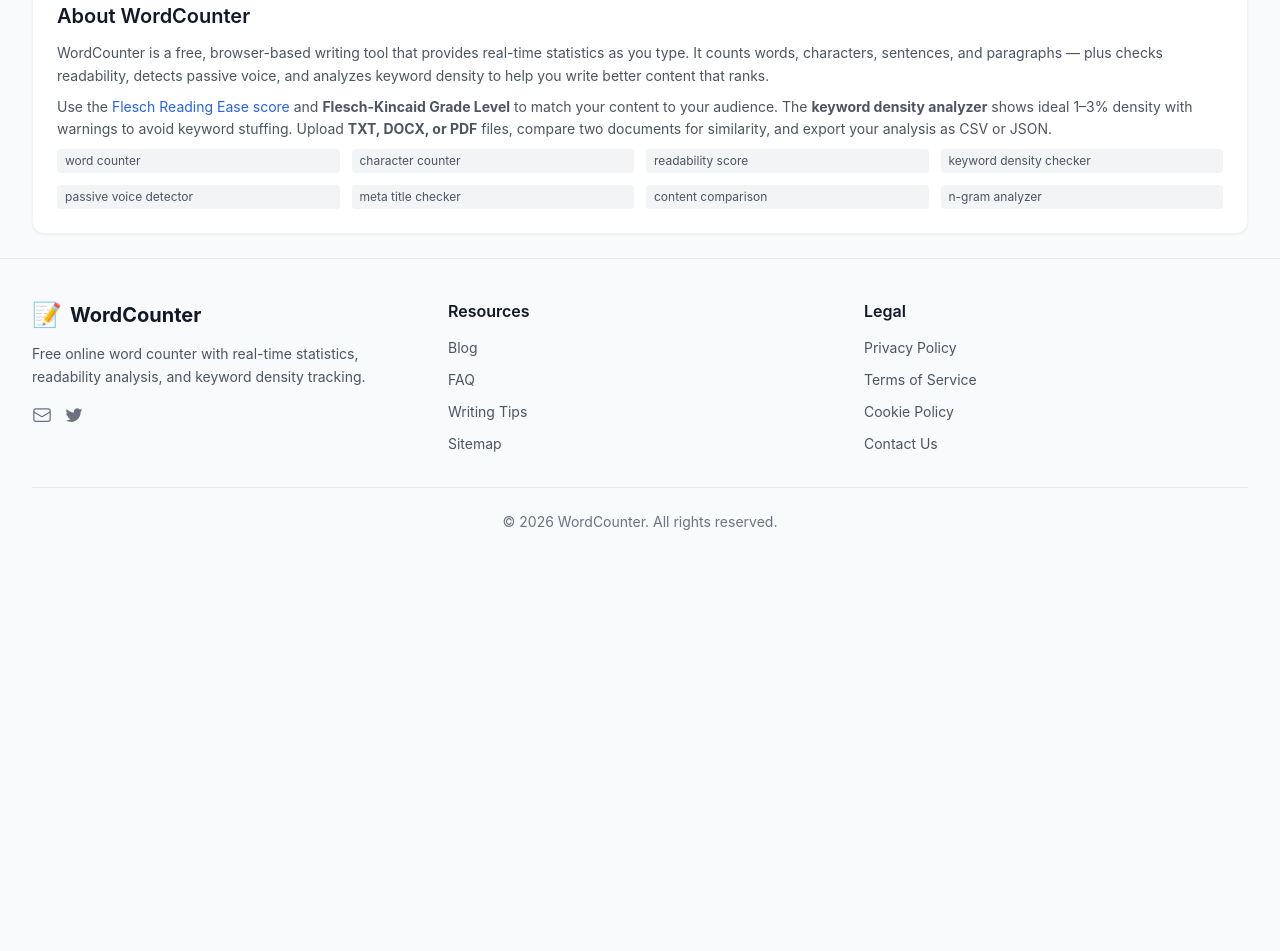
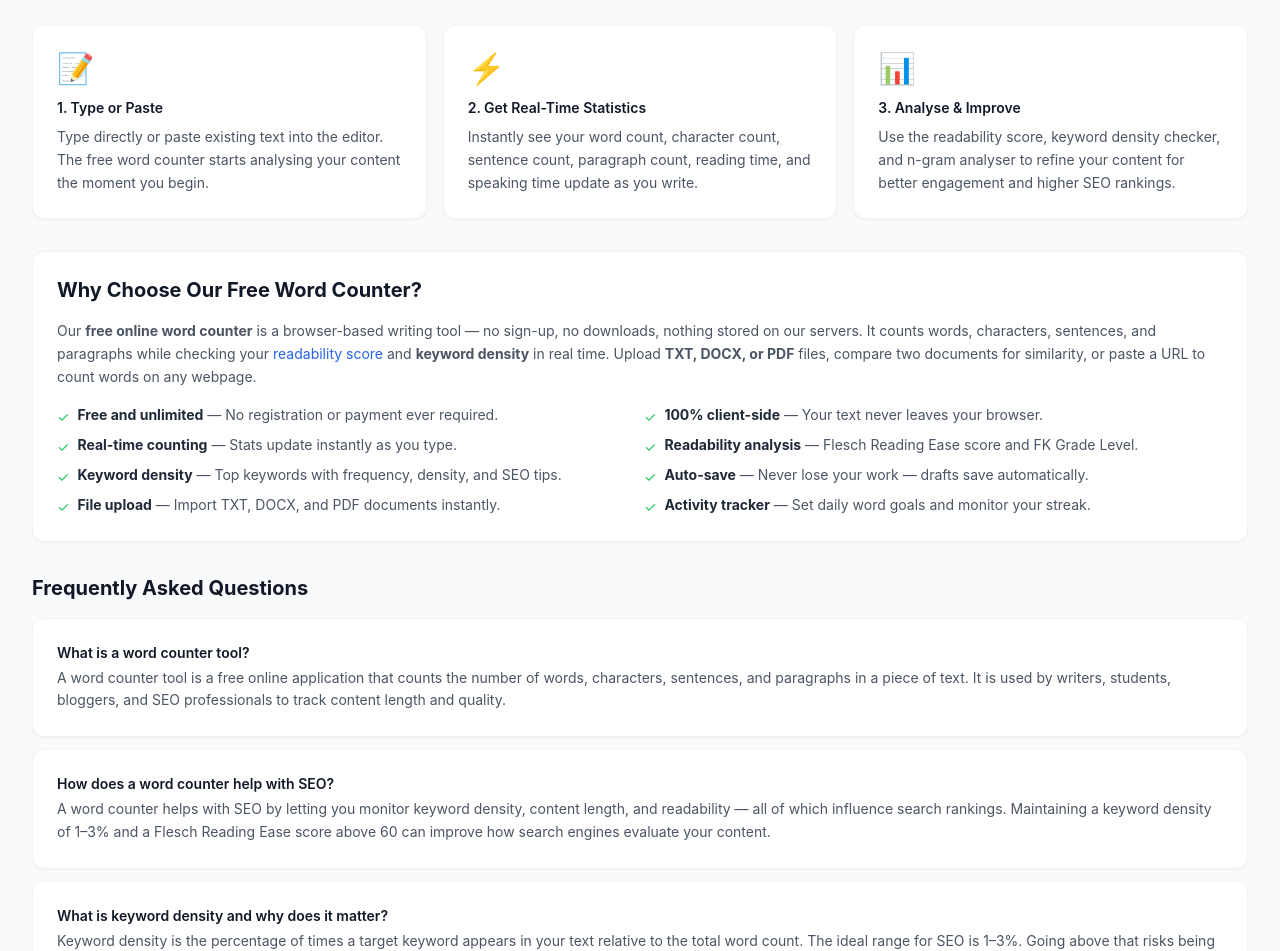
Before and after one commit to nodk69/wordcount, a React (Create React App) app: page / in a window 1280 px wide. Shown: the part 2268-3219 px from the top of the page. Before the commit the page ends 2840 px from the top, so only its background shows below. Built offline with nearby package versions, Linux system fonts and the light colour scheme; the HTML template or start-up script is replaced by a standard one.

Commit message:
Fix some issues

```diff
--- a/public/index.html
+++ b/public/index.html
@@ -16,8 +16,8 @@
     <meta name="theme-color" content="#2563eb" />
 
     <!-- Primary Meta Tags -->
-    <title>Word Counter - Free Online Word &amp; Character Counter Tool | CountsYourWords</title>
-    <meta name="description" content="Free online word counter. Count words, characters, sentences & paragraphs instantly. Check readability score, keyword density, and writing time. Free for writers, students, and SEO pros." />
+    <title>Free Online Word Counter &amp; Character Counter Tool 2026</title>
+    <meta name="description" content="Free online word counter. Count words, characters, sentences & paragraphs instantly. Check readability score, keyword density, and writing time instantly." />
     <meta name="keywords" content="word counter, character counter, word count, readability score, keyword density, writing tool, text analyzer, count words online, free word counter, SEO tool, sentence counter, paragraph counter" />
     <meta name="robots" content="index, follow" />
     <meta name="author" content="CountsYourWords" />
@@ -42,7 +42,7 @@
     <meta name="twitter:description" content="Count words, characters, sentences & paragraphs instantly. Free writing tool with readability analysis." />
     <meta name="twitter:image" content="https://countsyourwords.netlify.app/logo192.png" />
 
-    <!-- Schema.org Structured Data -->
+    <!-- Schema: WebApplication -->
     <script type="application/ld+json">
     {
       "@context": "https://schema.org",
@@ -58,6 +58,61 @@
         "price": "0",
         "priceCurrency": "USD"
       }
+    }
+    </script>
+
+    <!-- Schema: Organization (Identity) -->
+    <script type="application/ld+json">
+    {
+      "@context": "https://schema.org",
+      "@type": "Organization",
+      "name": "CountsYourWords",
+      "url": "https://countsyourwords.netlify.app",
+      "description": "Free online word counter with real-time statistics, readability analysis, and keyword density tracking.",
+      "email": "hello@wordcounter.app",
+      "sameAs": ["https://twitter.com/wordcounterapp"]
+    }
+    </script>
+
+    <!-- Schema: FAQ -->
+    <script type="application/ld+json">
+    {
+      "@context": "https://schema.org",
+      "@type": "FAQPage",
+      "mainEntity": [
+        {
+          "@type": "Question",
+          "name": "What is a word counter tool?",
+          "acceptedAnswer": {
+            "@type": "Answer",
+            "text": "A word counter tool is an online application that counts the number of words, characters, sentences, and paragraphs in a given text. It is essential for writers, students, and SEO professionals who need to track content length and quality."
+          }
+        },
+        {
+          "@type": "Question",
+          "name": "How does a word counter help with SEO?",
+          "acceptedAnswer": {
+            "@type": "Answer",
+            "text": "Word counters help with SEO by letting you track keyword density, readability scores, and content length — all important factors for search engine rankings. Maintaining a keyword density of 1–3% and a Flesch Reading Ease score above 60 can improve your content's visibility."
+          }
+        },
+        {
+          "@type": "Question",
+          "name": "What is keyword density and why does it matter?",
+          "acceptedAnswer": {
+            "@type": "Answer",
+            "text": "Keyword density is the percentage of times a keyword appears in your text relative to the total word count. The ideal range for SEO is 1–3%. Going above that can be seen as keyword stuffing, which search engines penalise."
+          }
+        },
+        {
+          "@type": "Question",
+          "name": "What is a good Flesch Reading Ease score?",
+          "acceptedAnswer": {
+            "@type": "Answer",
+            "text": "A Flesch Reading Ease score between 60 and 70 is considered good for standard web content. Scores above 70 are easy to read for most adults; scores below 30 indicate complex, technical writing such as academic papers or legal documents."
+          }
+        }
+      ]
     }
     </script>
 
--- a/src/pages/Home.jsx
+++ b/src/pages/Home.jsx
@@ -60,8 +60,8 @@
   const historyTimerRef = useRef(null);
 
   usePageMeta({
-    title: 'Free Online Word Counter 2026',
-    description: 'Free online word counter. Count words, characters, sentences & paragraphs instantly. Check readability score, keyword density, and writing time. Free for writers, students, and SEO pros.',
+    title: 'Free Word Counter & Character Counter Tool 2026',
+    description: 'Free online word counter. Count words, characters, sentences & paragraphs instantly. Check readability score, keyword density, and writing time instantly.',
     path: '/',
   });
 
@@ -193,34 +193,83 @@
         onClear={clearHistory}
       />
 
-      <section className="mt-10 section-card">
-        <h2 className="text-xl font-semibold text-gray-900 dark:text-white mb-3">About WordCounter</h2>
-        <div className="text-sm text-gray-600 dark:text-gray-400 space-y-2 leading-relaxed">
-          <p>
-            WordCounter is a free, browser-based writing tool that provides real-time statistics as you type.
-            It counts words, characters, sentences, and paragraphs — plus checks readability, detects passive
-            voice, and analyzes keyword density to help you write better content that ranks.
-          </p>
-          <p>
-            Use the{' '}
-            <a href="https://en.wikipedia.org/wiki/Flesch%E2%80%93Kincaid_readability_tests" target="_blank" rel="noopener noreferrer" className="text-primary hover:text-primary-dark">
-              Flesch Reading Ease score
-            </a>{' '}
-            and <strong>Flesch-Kincaid Grade Level</strong> to match your content to your audience.
-            The <strong>keyword density analyzer</strong> shows ideal 1–3% density with warnings to avoid keyword
-            stuffing. Upload <strong>TXT, DOCX, or PDF</strong> files, compare two documents for similarity,
-            and export your analysis as CSV or JSON.
-          </p>
-          <div className="grid grid-cols-2 sm:grid-cols-4 gap-3 mt-3">
-            {[
-              ['word counter', 'character counter'],
-              ['readability score', 'keyword density checker'],
-              ['passive voice detector', 'meta title checker'],
-              ['content comparison', 'n-gram analyzer'],
-            ].flat().map((kw) => (
-              <span key={kw} className="text-xs bg-gray-100 dark:bg-dark px-2 py-1 rounded text-gray-600 dark:text-gray-400">{kw}</span>
-            ))}
-          </div>
+      {/* ── How It Works ─────────────────────────────────────────────── */}
+      <section className="mt-10">
+        <h2 className="text-xl font-bold text-gray-900 dark:text-white mb-5">How Our Word Counter Tool Works</h2>
+        <div className="grid grid-cols-1 md:grid-cols-3 gap-4">
+          {[
+            { icon: '📝', step: '1. Type or Paste', body: 'Type directly or paste existing text into the editor. The free word counter starts analysing your content the moment you begin.' },
+            { icon: '⚡', step: '2. Get Real-Time Statistics', body: 'Instantly see your word count, character count, sentence count, paragraph count, reading time, and speaking time update as you write.' },
+            { icon: '📊', step: '3. Analyse & Improve', body: 'Use the readability score, keyword density checker, and n-gram analyser to refine your content for better engagement and higher SEO rankings.' },
+          ].map(({ icon, step, body }) => (
+            <div key={step} className="section-card">
+              <div className="text-3xl mb-3">{icon}</div>
+              <h3 className="font-semibold text-gray-900 dark:text-white mb-2 text-sm">{step}</h3>
+              <p className="text-sm text-gray-600 dark:text-gray-400 leading-relaxed">{body}</p>
+            </div>
+          ))}
+        </div>
+      </section>
+
+      {/* ── Why Choose ───────────────────────────────────────────────── */}
+      <section className="mt-8 section-card">
+        <h2 className="text-xl font-bold text-gray-900 dark:text-white mb-4">Why Choose Our Free Word Counter?</h2>
+        <p className="text-sm text-gray-600 dark:text-gray-400 mb-4 leading-relaxed">
+          Our <strong>free online word counter</strong> is a browser-based writing tool — no sign-up, no downloads,
+          nothing stored on our servers. It counts words, characters, sentences, and paragraphs while checking
+          your{' '}
+          <a href="https://en.wikipedia.org/wiki/Flesch%E2%80%93Kincaid_readability_tests" target="_blank" rel="noopener noreferrer" className="text-primary hover:text-primary-dark">
+            readability score
+          </a>{' '}
+          and <strong>keyword density</strong> in real time. Upload <strong>TXT, DOCX, or PDF</strong> files,
+          compare two documents for similarity, or paste a URL to count words on any webpage.
+        </p>
+        <ul className="grid grid-cols-1 sm:grid-cols-2 gap-2">
+          {[
+            ['Free and unlimited', 'No registration or payment ever required.'],
+            ['100% client-side', 'Your text never leaves your browser.'],
+            ['Real-time counting', 'Stats update instantly as you type.'],
+            ['Readability analysis', 'Flesch Reading Ease score and FK Grade Level.'],
+            ['Keyword density', 'Top keywords with frequency, density, and SEO tips.'],
+            ['Auto-save', 'Never lose your work — drafts save automatically.'],
+            ['File upload', 'Import TXT, DOCX, and PDF documents instantly.'],
+            ['Activity tracker', 'Set daily word goals and monitor your streak.'],
+          ].map(([title, desc]) => (
+            <li key={title} className="flex items-start gap-2 text-sm">
+              <span className="text-green-500 mt-0.5 shrink-0">✓</span>
+              <span className="text-gray-600 dark:text-gray-400"><strong className="text-gray-800 dark:text-gray-200">{title}</strong> — {desc}</span>
+            </li>
+          ))}
+        </ul>
+      </section>
+
+      {/* ── FAQ ──────────────────────────────────────────────────────── */}
+      <section className="mt-8">
+        <h2 className="text-xl font-bold text-gray-900 dark:text-white mb-4">Frequently Asked Questions</h2>
+        <div className="space-y-3">
+          {[
+            {
+              q: 'What is a word counter tool?',
+              a: 'A word counter tool is a free online application that counts the number of words, characters, sentences, and paragraphs in a piece of text. It is used by writers, students, bloggers, and SEO professionals to track content length and quality.',
+            },
+            {
+              q: 'How does a word counter help with SEO?',
+              a: 'A word counter helps with SEO by letting you monitor keyword density, content length, and readability — all of which influence search rankings. Maintaining a keyword density of 1–3% and a Flesch Reading Ease score above 60 can improve how search engines evaluate your content.',
+            },
+            {
+              q: 'What is keyword density and why does it matter?',
+              a: 'Keyword density is the percentage of times a target keyword appears in your text relative to the total word count. The ideal range for SEO is 1–3%. Going above that risks being flagged for keyword stuffing, which can hurt your rankings.',
+            },
+            {
+              q: 'What is a good Flesch Reading Ease score?',
+              a: 'A Flesch Reading Ease score between 60 and 70 is ideal for most web content — it means the average adult can read it comfortably. Scores above 70 are very easy to read; scores below 30 indicate dense academic or legal writing.',
+            },
+          ].map(({ q, a }) => (
+            <div key={q} className="section-card">
+              <h3 className="text-sm font-semibold text-gray-900 dark:text-white mb-1">{q}</h3>
+              <p className="text-sm text-gray-600 dark:text-gray-400 leading-relaxed">{a}</p>
+            </div>
+          ))}
         </div>
       </section>
     </Layout>
```
